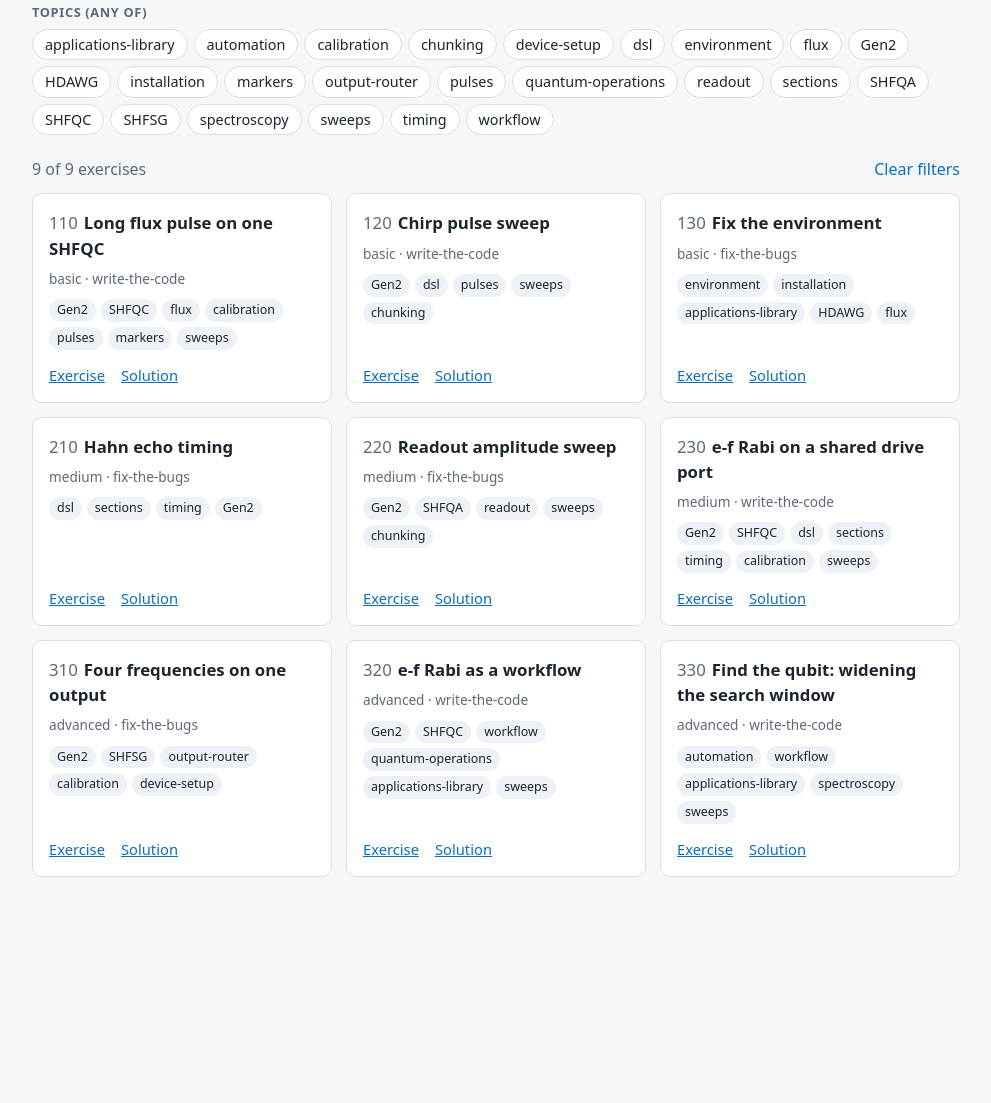
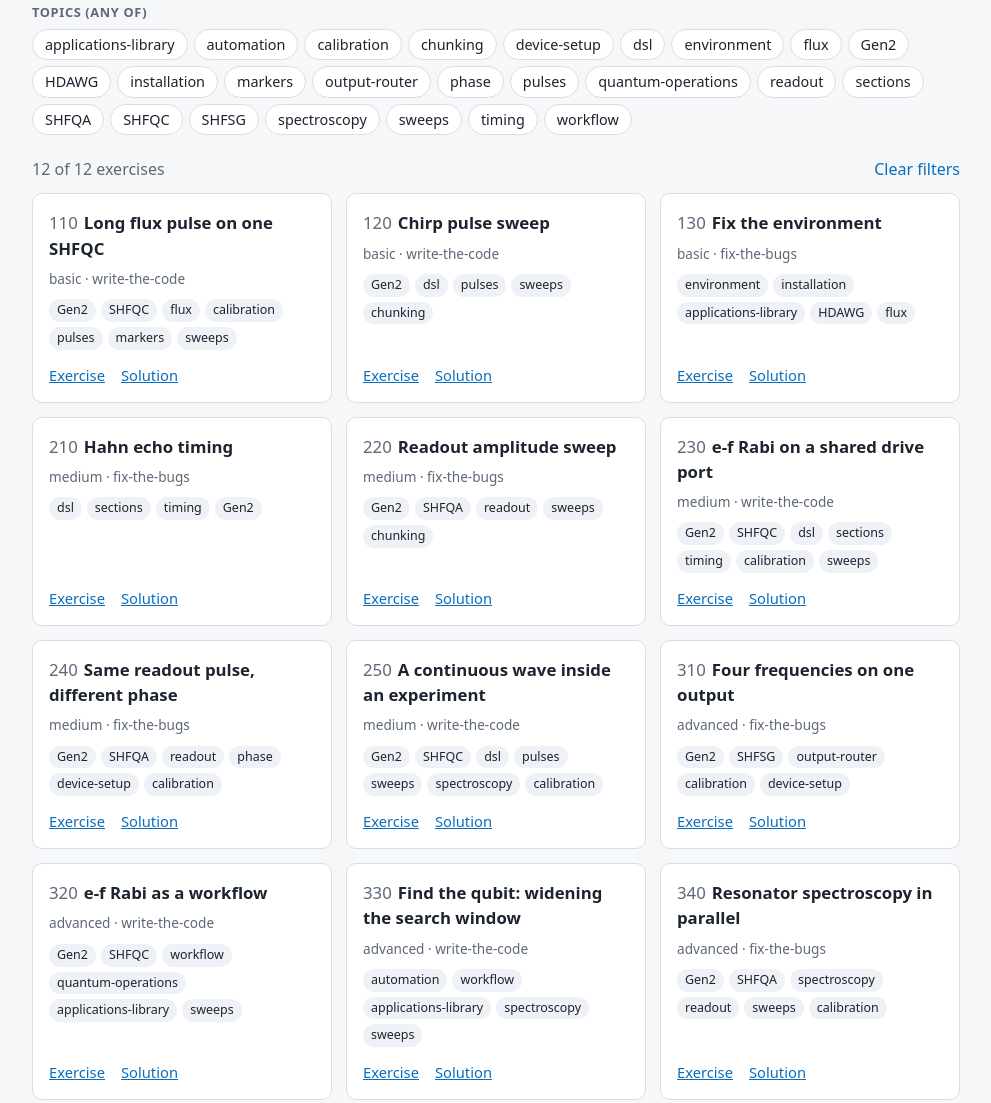
Before and after one commit to zhinst-owl/laboneq-exercises, a plain HTML site: page docs/index.html in a window 1280 px wide. Shown: the part 287-1390 px from the top of the page, without its empty margins (144-1135 px from the left). Before the commit the page ends 1228 px from the top, so only its background shows below. Drawn offline with Linux system fonts and the light colour scheme.

Commit message:
Add exercises 240, 250 and 340 from the LabOne Q Quiz
240 same readout pulse with a different phase, 250 continuous wave
inside an experiment, 340 resonator spectroscopy in parallel.

Co-Authored-By: Claude Fable 5.2 <noreply@anthropic.com>

```diff
--- a/docs/index.html
+++ b/docs/index.html
@@ -91,6 +91,7 @@ const DATA = {
   "installation",
   "markers",
   "output-router",
+  "phase",
   "pulses",
   "quantum-operations",
   "readout",
@@ -198,6 +199,39 @@ const DATA = {
    "solution_url": "https://github.com/zhinst-owl/laboneq-exercises/blob/main/exercises/230_ef_rabi_shared_port/solution.ipynb"
   },
   {
+   "id": "240",
+   "title": "Same readout pulse, different phase",
+   "level": "medium",
+   "type": "fix-the-bugs",
+   "topics": [
+    "Gen2",
+    "SHFQA",
+    "readout",
+    "phase",
+    "device-setup",
+    "calibration"
+   ],
+   "exercise_url": "https://github.com/zhinst-owl/laboneq-exercises/blob/main/exercises/240_readout_phase/exercise.ipynb",
+   "solution_url": "https://github.com/zhinst-owl/laboneq-exercises/blob/main/exercises/240_readout_phase/solution.ipynb"
+  },
+  {
+   "id": "250",
+   "title": "A continuous wave inside an experiment",
+   "level": "medium",
+   "type": "write-the-code",
+   "topics": [
+    "Gen2",
+    "SHFQC",
+    "dsl",
+    "pulses",
+    "sweeps",
+    "spectroscopy",
+    "calibration"
+   ],
+   "exercise_url": "https://github.com/zhinst-owl/laboneq-exercises/blob/main/exercises/250_cw_frequency_sweep/exercise.ipynb",
+   "solution_url": "https://github.com/zhinst-owl/laboneq-exercises/blob/main/exercises/250_cw_frequency_sweep/solution.ipynb"
+  },
+  {
    "id": "310",
    "title": "Four frequencies on one output",
    "level": "advanced",
@@ -242,6 +276,22 @@ const DATA = {
    ],
    "exercise_url": "https://github.com/zhinst-owl/laboneq-exercises/blob/main/exercises/330_peak_search_automation/exercise.ipynb",
    "solution_url": "https://github.com/zhinst-owl/laboneq-exercises/blob/main/exercises/330_peak_search_automation/solution.ipynb"
+  },
+  {
+   "id": "340",
+   "title": "Resonator spectroscopy in parallel",
+   "level": "advanced",
+   "type": "fix-the-bugs",
+   "topics": [
+    "Gen2",
+    "SHFQA",
+    "spectroscopy",
+    "readout",
+    "sweeps",
+    "calibration"
+   ],
+   "exercise_url": "https://github.com/zhinst-owl/laboneq-exercises/blob/main/exercises/340_parallel_resonator_spectroscopy/exercise.ipynb",
+   "solution_url": "https://github.com/zhinst-owl/laboneq-exercises/blob/main/exercises/340_parallel_resonator_spectroscopy/solution.ipynb"
   }
  ]
 };
```
Also changed, not shown: 7 other files.
